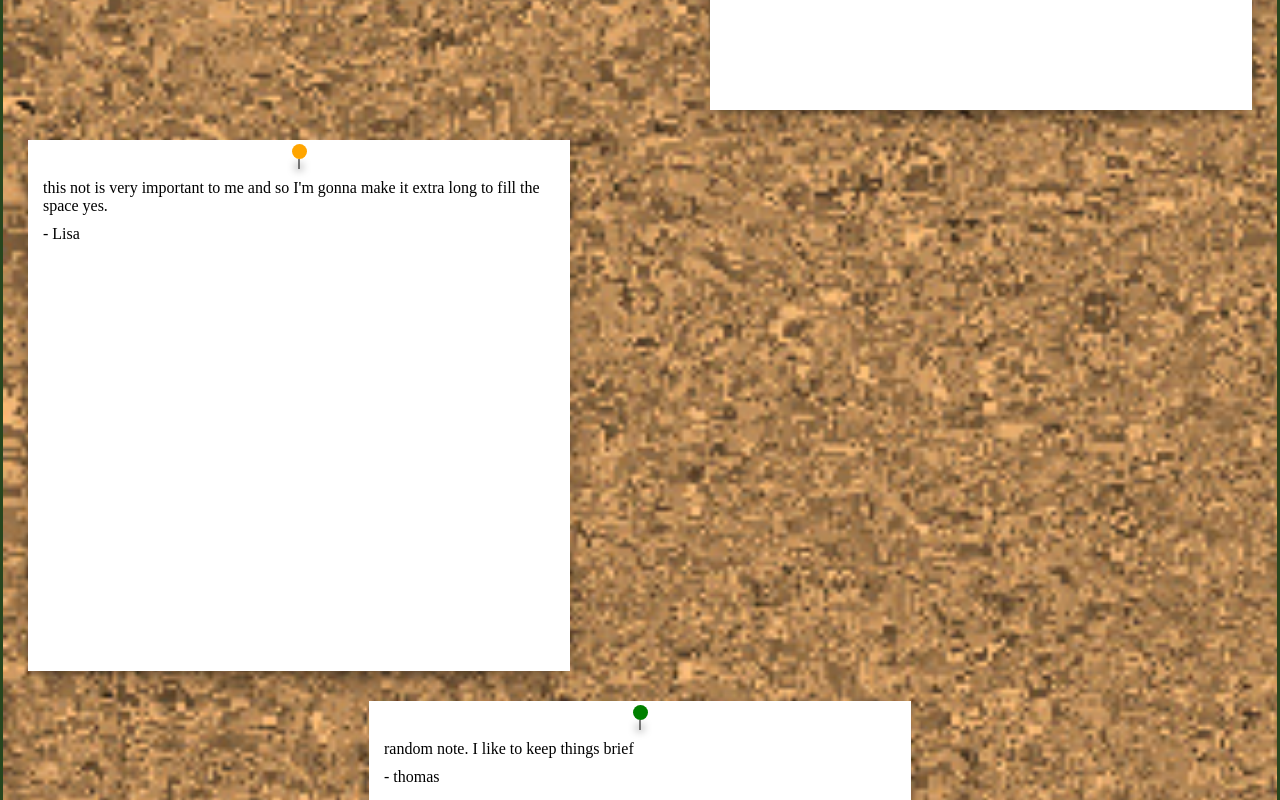
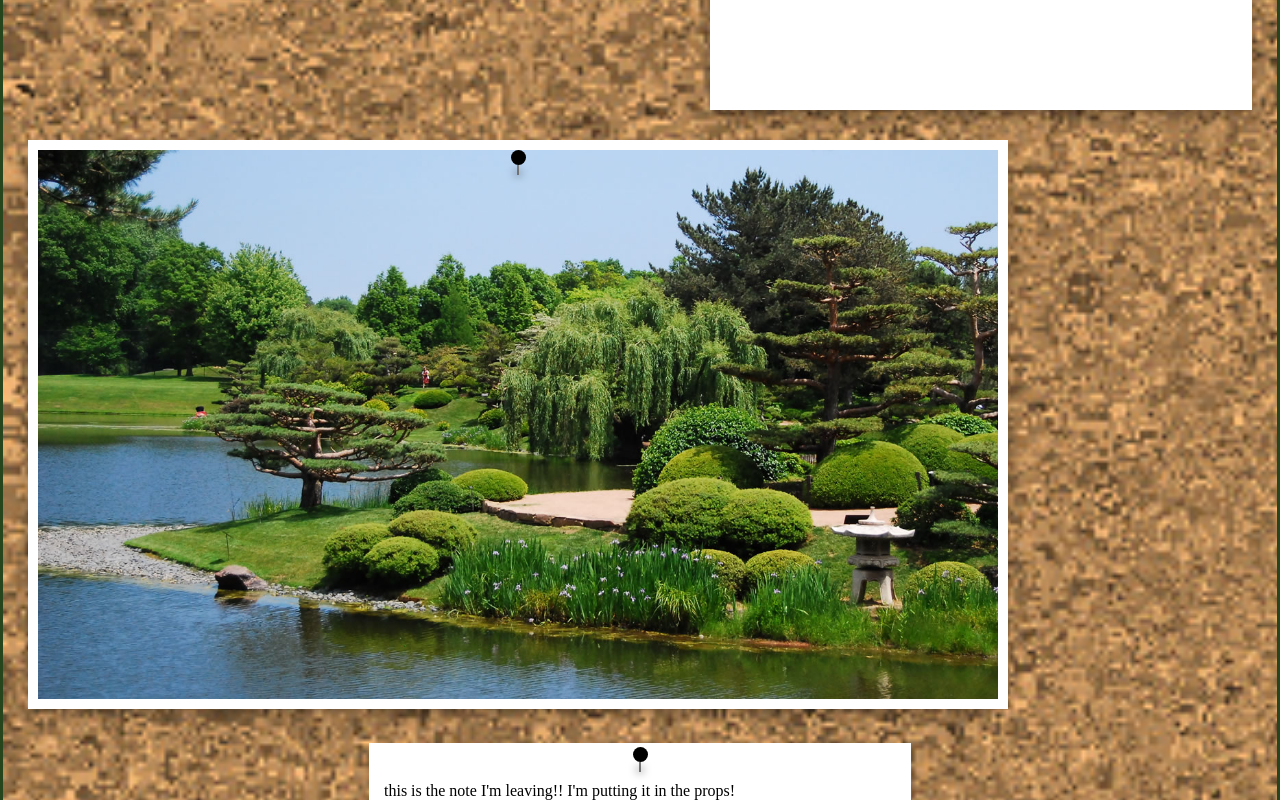
Before and after one commit to jmscshipp/birthday-board, a Next.js app: page / in a window 1280 px wide. Shown: the part 1060-1860 px from the top of the page. Built offline with nearby package versions, Linux system fonts and the light colour scheme.

Commit message:
allow both notes and pictures on the board

```diff
--- a/src/app/page.tsx
+++ b/src/app/page.tsx
@@ -3,53 +3,61 @@ import Note from '../components/Note/Note';
 import Picture from '../components/Picture/Picture';
 
 type NoteData = {
+    kind: 'note';
     color: string;
     message: string;
     sender: string;
 };
 
+type PictureData = {
+    kind: 'picture';
+    image: string;
+    sender: string;
+};
+
+type BoardItem = NoteData | PictureData;
+
 export default function Home() {
-    const testData: NoteData[] = [
+    const testData: BoardItem[] = [
         {
+            kind: 'note',
             color: 'black',
             message: "this is the note I'm leaving!! I'm putting it in the props!",
             sender: 'howard',
         },
         {
-            color: 'red',
-            message: 'another note! this one is shorter',
-            sender: 'james',
+            kind: 'note',
+            color: 'black',
+            message: "this is the note I'm leaving!! I'm putting it in the props!",
+            sender: 'howard',
         },
         {
-            color: 'orange',
-            message:
-                "this not is very important to me and so I'm gonna  make it extra long to fill the space yes.",
-            sender: 'Lisa',
+            kind: 'picture',
+            image: '/images/botanic-garden-horizontal.jpg',
+            sender: 'howard',
         },
         {
-            color: 'green',
-            message: 'random note. I like to keep things brief',
-            sender: 'thomas',
+            kind: 'note',
+            color: 'black',
+            message: "this is the note I'm leaving!! I'm putting it in the props!",
+            sender: 'howard',
         },
         {
-            color: 'green',
-            message: 'random note. I like to keep things brief',
-            sender: 'thomas',
+            kind: 'note',
+            color: 'black',
+            message: "this is the note I'm leaving!! I'm putting it in the props!",
+            sender: 'howard',
         },
         {
-            color: 'green',
-            message: 'random note. I like to keep things brief',
-            sender: 'thomas',
+            kind: 'note',
+            color: 'black',
+            message: "this is the note I'm leaving!! I'm putting it in the props!",
+            sender: 'howard',
         },
         {
-            color: 'green',
-            message: 'random note. I like to keep things brief',
-            sender: 'thomas',
-        },
-        {
-            color: 'green',
-            message: 'random note. I like to keep things brief',
-            sender: 'thomas',
+            kind: 'picture',
+            image: '/images/botanic-garden-vertical.jpg',
+            sender: 'howard',
         },
     ];
 
@@ -60,6 +68,9 @@ export default function Home() {
             </div>
             <div>
                 {testData.map((note, index) => {
+                    if (note.kind === 'picture') {
+                        return <Picture key={index} image={note.image} sender={note.sender} />;
+                    } else if (note.kind === 'note') {
                         return (
                             <Note
                                 key={index}
@@ -71,6 +82,7 @@ export default function Home() {
                                 }
                             ></Note>
                         );
+                    }
                 })}
             </div>
         </div>
```
Lines whose indentation alone changed are shown as unchanged.
